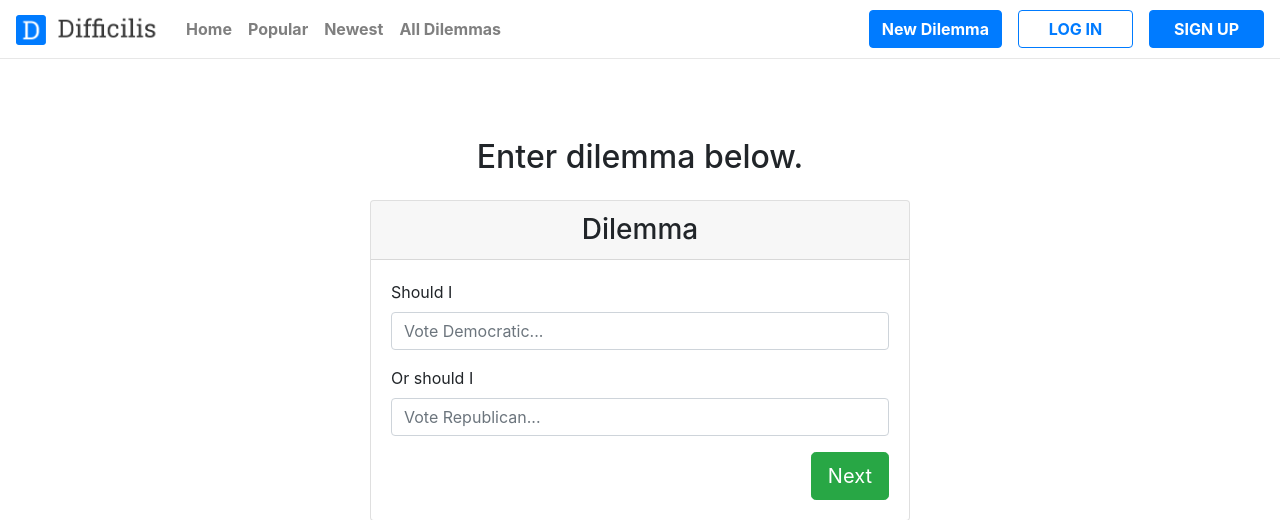
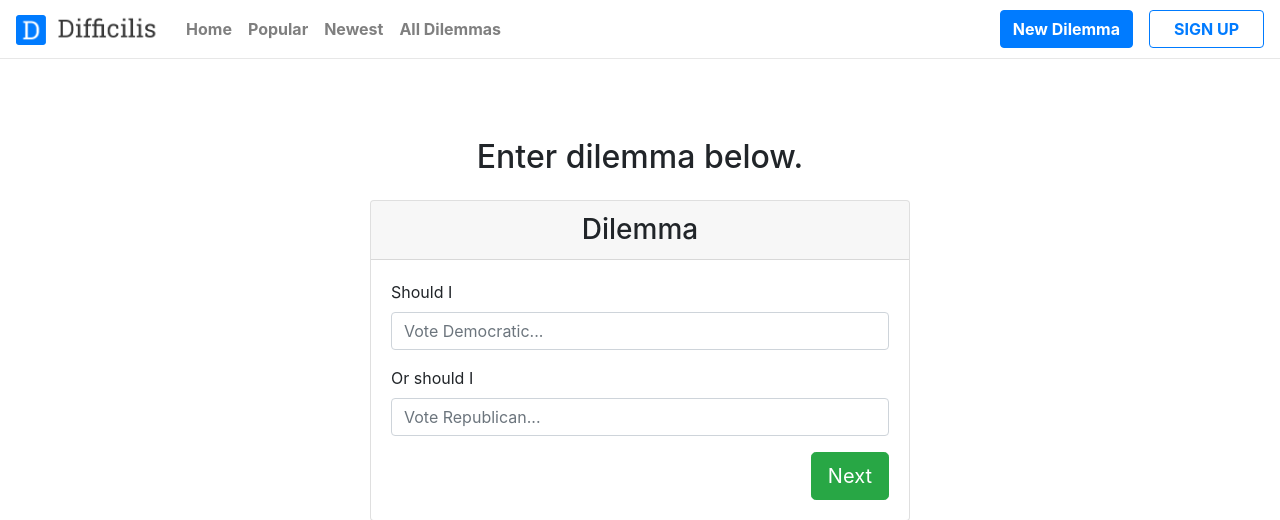
Before and after one commit to afarntrog/difficilis-django, a Django app: page /dilemma in a window 1280 px wide. Shown: the top 520 px of the page. Run offline with Django 3.2, Linux system fonts and the light colour scheme; some libraries are stand-ins or nearby versions.

Commit message:
change navbar

```diff
--- a/easydilemma/templates/easydilemma/dilemma.html
+++ b/easydilemma/templates/easydilemma/dilemma.html
@@ -90,8 +90,8 @@
                         <li class="nav-item ml-lg-3 "><a  href="{% url 'users:logout' %}" class="btn btn-outline-primary navbar_btn"><strong>Log Out</strong></a></li>
                     {% else %}
                         <li class="nav-item ml-lg-3 "><a  href="{% url 'easydilemma:dilemma' %}" class="btn btn-primary"><strong>New Dilemma</strong></a></li>
-                        <li class="nav-item ml-lg-3 "><a  href="{% url 'users:login' %}" class="btn btn-outline-primary navbar_btn" ><strong>LOG IN</strong></a></li>
-                        <li class="nav-item ml-lg-3 "><a  href="{% url 'users:register' %}" class="btn btn-primary navbar_btn"><strong>SIGN UP</strong></a></li>
+                        <!-- <li class="nav-item ml-lg-3 "><a  href="{% url 'users:login' %}" class="btn btn-outline-primary navbar_btn" ><strong>LOG IN</strong></a></li> -->
+                        <li class="nav-item ml-lg-3 "><a  href="{% url 'users:register' %}" class="btn btn-outline-primary navbar_btn"><strong>SIGN UP</strong></a></li>
                     {% endif %}
                 </ul>
             </div>
```
Also changed, not shown: easydilemma/templates/easydilemma/reasons.html (+2 -10 lines).
